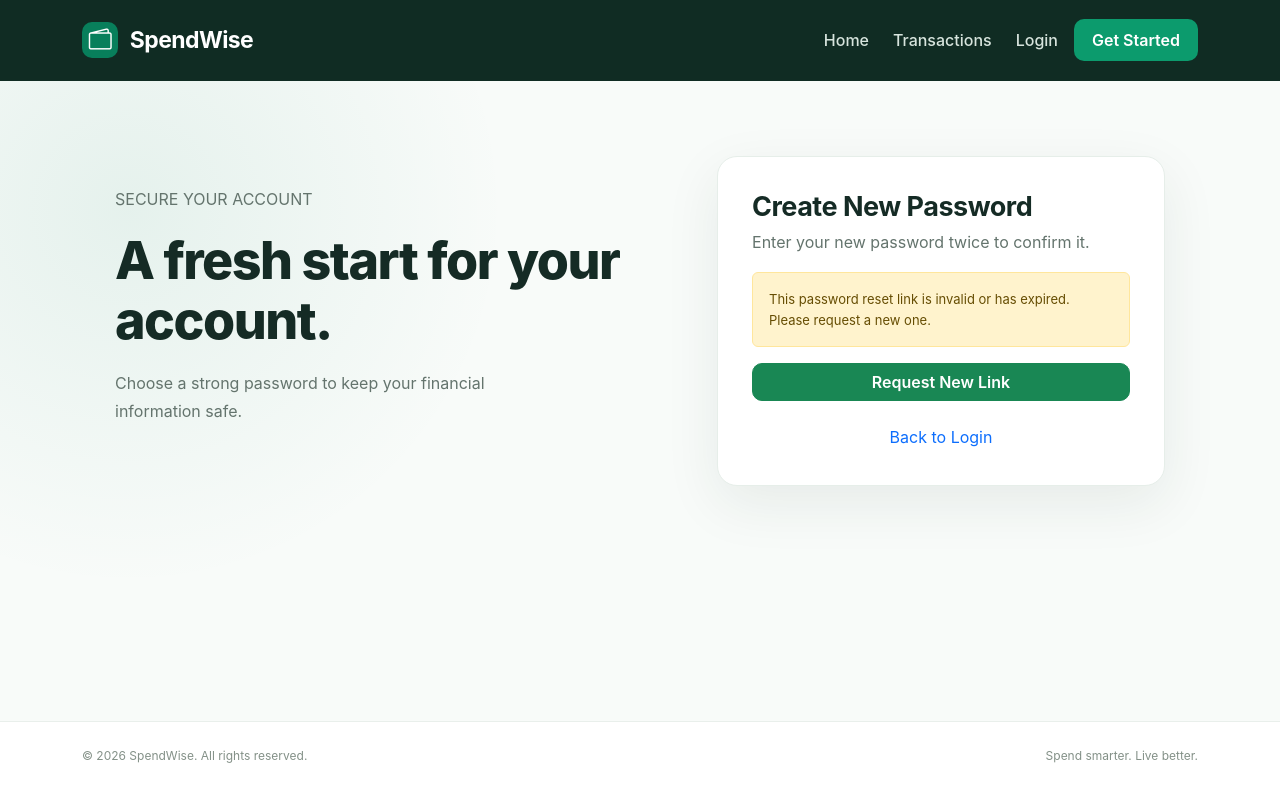
After one commit to Apsa134/Spendwise, a Django app: page /accounts/reset/1/1/ in a window 1280 px wide. The commit adds this page. Run offline with Django 5.2, Linux system fonts and the light colour scheme.

Commit message:
Forgot password update

```diff
--- a/spendwise/urls.py
+++ b/spendwise/urls.py
@@ -1,5 +1,7 @@
 from django.contrib import admin
 from django.urls import path, include
+from django.contrib.auth import views as auth_views
+from accounts.forms import BrevoPasswordResetForm
 
 urlpatterns = [
     path('admin/', admin.site.urls),
@@ -7,4 +9,41 @@ urlpatterns = [
     path('accounts/', include('accounts.urls')),
     path('transactions/', include('transactions.urls')),
     path('budgets/', include('budgets.urls')),
+
+    # Forgot Password
+
+    path(
+        'accounts/password-reset/',
+        auth_views.PasswordResetView.as_view(
+            form_class=BrevoPasswordResetForm,
+            template_name='registration/password_reset.html',
+            email_template_name='registration/password_reset_email.html',
+            subject_template_name='registration/password_reset_subject.txt',
+            success_url='/accounts/password-reset/done/',
+        ),
+        name='password_reset',
+    ),
+
+    path(
+        'accounts/password-reset/done/',
+        auth_views.PasswordResetDoneView.as_view(
+            template_name='registration/password_reset_done.html',
+        ),
+        name='password_reset_done',
+    ),
+    path(
+        'accounts/reset/<uidb64>/<token>/',
+        auth_views.PasswordResetConfirmView.as_view(
+            template_name='registration/password_reset_confirm.html',
+            success_url='/accounts/reset/done/',
+        ),
+        name='password_reset_confirm',
+    ),
+    path(
+        'accounts/reset/done/',
+        auth_views.PasswordResetCompleteView.as_view(
+            template_name='registration/password_reset_complete.html',
+        ),
+        name='password_reset_complete',
+    ),
 ]
--- /dev/null
+++ b/templates/registration/password_reset_confirm.html
@@ -0,0 +1,89 @@
+
+{% extends 'base.html' %}
+
+{% block title %}Create New Password | SpendWise{% endblock %}
+
+{% block content %}
+<section class="auth-section">
+    <div class="auth-layout">
+        <div class="auth-intro">
+            <span class="auth-eyebrow">SECURE YOUR ACCOUNT</span>
+            <h1>A fresh start for your account.</h1>
+            <p>
+                Choose a strong password to keep your financial
+                information safe.
+            </p>
+        </div>
+
+        <div class="auth-card">
+            <h2>Create New Password</h2>
+            <p>Enter your new password twice to confirm it.</p>
+
+            {% if validlink %}
+                <form method="post">
+                    {% csrf_token %}
+
+                    {% if form.non_field_errors %}
+                        <div class="alert alert-danger">
+                            {{ form.non_field_errors }}
+                        </div>
+                    {% endif %}
+
+                    <div class="mb-3">
+                        <label for="id_new_password1"
+                               class="form-label">
+                            New Password
+                        </label>
+                        {{ form.new_password1 }}
+
+                        {% if form.new_password1.errors %}
+                            <div class="text-danger small mt-1">
+                                {{ form.new_password1.errors }}
+                            </div>
+                        {% endif %}
+
+                        {% if form.new_password1.help_text %}
+                            <div class="form-text">
+                                {{ form.new_password1.help_text|safe }}
+                            </div>
+                        {% endif %}
+                    </div>
+
+                    <div class="mb-3">
+                        <label for="id_new_password2"
+                               class="form-label">
+                            Confirm New Password
+                        </label>
+                        {{ form.new_password2 }}
+
+                        {% if form.new_password2.errors %}
+                            <div class="text-danger small mt-1">
+                                {{ form.new_password2.errors }}
+                            </div>
+                        {% endif %}
+                    </div>
+
+                    <button type="submit"
+                            class="btn btn-success w-100">
+                        Reset Password
+                    </button>
+                </form>
+            {% else %}
+                <div class="alert alert-warning">
+                    This password reset link is invalid or has expired.
+                    Please request a new one.
+                </div>
+
+                <a href="{% url 'password_reset' %}"
+                   class="btn btn-success w-100">
+                    Request New Link
+                </a>
+            {% endif %}
+
+            <div class="text-center mt-4">
+                <a href="{% url 'login' %}">Back to Login</a>
+            </div>
+        </div>
+    </div>
+</section>
+{% endblock %}
--- /dev/null
+++ b/templates/registration/password_reset_subject.txt
@@ -0,0 +1,2 @@
+
+Reset Your SpendWise Password
```
Also changed, not shown: accounts/forms.py (+64 -0 lines), templates/registration/login.html (+9 -0 lines), templates/registration/password_reset.html (added, +54 -0 lines), templates/registration/password_reset_complete.html (added, +36 -0 lines), templates/registration/password_reset_done.html (added, +37 -0 lines), templates/registration/password_reset_email.html (added, +15 -0 lines).
